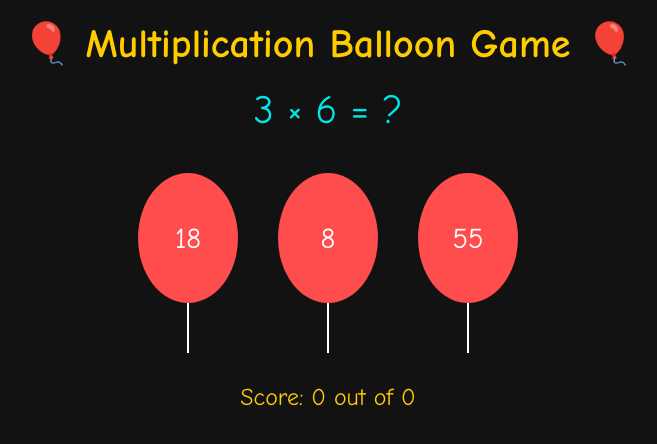
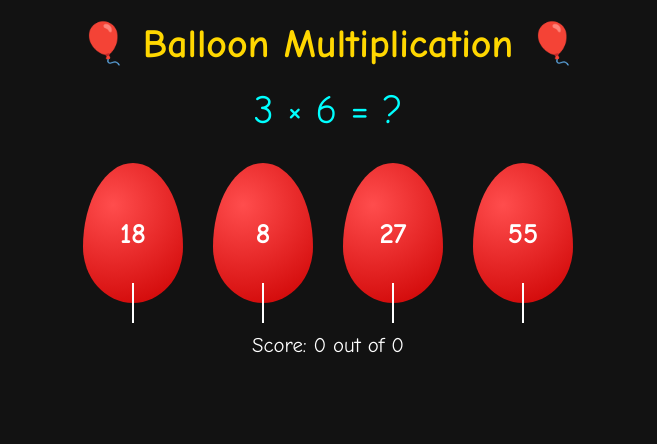
Before and after one commit to Expertmathtutoring/mutiplications, a plain HTML site: page index.html in a window 1280 px wide. Shown: the whole page, without its empty margins (312-969 px from the left). Drawn offline with Linux system fonts and the light colour scheme.

Commit message:
index.html

```diff
--- a/index.html
+++ b/index.html
@@ -5,85 +5,77 @@
 <title>Balloon Multiplication Game</title>
 <style>
   body {
-      background-color: #121212;
-      color: #f0f0f0;
-      font-family: 'Comic Sans MS', cursive, sans-serif;
+    background: #121212;
+    color: #fff;
+    font-family: 'Comic Sans MS', sans-serif;
     text-align: center;
     margin: 0;
     padding: 0;
   }
   h1 {
+    margin: 20px;
     font-size: 2.5em;
-      margin: 20px 0;
-      color: #ffcc00;
+    color: #FFD700;
   }
   #question {
     font-size: 2.5em;
-      margin: 20px 0;
-      color: #00e6e6;
+    margin: 20px;
+    color: #00FFFF;
   }
-    #balloons {
+  .balloon-container {
     display: flex;
     justify-content: center;
-      gap: 40px;
-      margin-top: 40px;
+    margin: 30px;
+    gap: 30px;
   }
   .balloon {
     width: 100px;
-      height: 130px;
-      border-radius: 50%;
-      background: #ff4d4d;
+    height: 140px;
+    background: radial-gradient(circle at 30% 30%, #ff4d4d, #cc0000);
+    border-radius: 50% 50% 50% 50% / 60% 60% 40% 40%;
+    position: relative;
+    cursor: pointer;
     display: flex;
     justify-content: center;
     align-items: center;
     font-size: 1.8em;
-      color: white;
-      cursor: pointer;
-      transition: transform 0.3s, background 0.3s;
-      position: relative;
+    font-weight: bold;
+    color: #fff;
+    transition: transform 0.2s, background 0.3s;
   }
   .balloon:hover {
     transform: scale(1.1);
   }
-    .string {
+  .balloon::after {
+    content: "";
+    position: absolute;
+    bottom: -20px;
     width: 2px;
-      height: 50px;
-      background: white;
-      position: absolute;
-      top: 130px;
+    height: 40px;
+    background: #fff;
+  }
+  .correct {
+    background: radial-gradient(circle at 30% 30%, #00cc66, #006633) !important;
+  }
+  .wrong {
+    background: radial-gradient(circle at 30% 30%, #ff3333, #990000) !important;
   }
   #feedback {
-      font-size: 1.8em;
-      margin-top: 20px;
-      height: 40px;
+    font-size: 1.5em;
+    margin: 20px;
   }
   #score {
-      margin-top: 20px;
-      font-size: 1.5em;
-      color: #ffcc00;
-    }
-    .correct {
-      background: #28a745 !important; /* green */
-    }
-    .wrong {
-      animation: shake 0.3s;
-      background: #555 !important;
-    }
-    @keyframes shake {
-      0% { transform: translateX(0); }
-      25% { transform: translateX(-5px); }
-      50% { transform: translateX(5px); }
-      75% { transform: translateX(-5px); }
-      100% { transform: translateX(0); }
+    font-size: 1.3em;
+    margin: 15px;
   }
 </style>
 </head>
 <body>
-  <h1>🎈 Multiplication Balloon Game 🎈</h1>
-  <div id="question"></div>
-  <div id="balloons"></div>
+  <h1>🎈 Balloon Multiplication 🎈</h1>
+  <div id="question">Loading...</div>
+  <div class="balloon-container" id="balloonContainer"></div>
   <div id="feedback"></div>
-  <div id="score"></div>
+  <div id="score">Score: 0 out of 0</div>
 
 <script>
 let score = 0;
@@ -91,55 +83,59 @@
 let correctAnswer = 0;
 
 function newQuestion() {
-      total++;
   const num1 = Math.floor(Math.random() * 9) + 1;
   const num2 = Math.floor(Math.random() * 9) + 1;
   correctAnswer = num1 * num2;
-      document.getElementById('question').textContent = `${num1} × ${num2} = ?`;
 
-      // Generate answer options
-      let answers = new Set([correctAnswer]);
-      while (answers.size < 3) {
-        answers.add(Math.floor(Math.random() * 81) + 1);
+  document.getElementById("question").textContent = `${num1} × ${num2} = ?`;
+
+  // Generate answers
+  let answers = [correctAnswer];
+  while (answers.length < 4) {
+    let wrong = Math.floor(Math.random() * 81) + 1;
+    if (!answers.includes(wrong)) {
+      answers.push(wrong);
     }
-      answers = Array.from(answers).sort(() => Math.random() - 0.5);
+  }
 
-      // Display balloons
-      const balloonDiv = document.getElementById('balloons');
-      balloonDiv.innerHTML = '';
+  // Shuffle answers
+  answers.sort(() => Math.random() - 0.5);
+
+  const container = document.getElementById("balloonContainer");
+  container.innerHTML = "";
+
   answers.forEach(ans => {
-        const balloon = document.createElement('div');
-        balloon.className = 'balloon';
+    const balloon = document.createElement("div");
+    balloon.className = "balloon";
     balloon.textContent = ans;
-        const string = document.createElement('div');
-        string.className = 'string';
-        balloon.appendChild(string);
-
     balloon.onclick = () => checkAnswer(balloon, ans);
-        balloonDiv.appendChild(balloon);
+    container.appendChild(balloon);
   });
 
-      document.getElementById('feedback').textContent = '';
-      updateScore();
+  document.getElementById("feedback").textContent = "";
 }
 
 function checkAnswer(balloon, ans) {
+  total++;
   if (ans === correctAnswer) {
-        balloon.classList.add('correct');
-        document.getElementById('feedback').textContent = "🎉 Great job! Correct!";
     score++;
-        setTimeout(newQuestion, 1000);
+    balloon.classList.add("correct");
+    document.getElementById("feedback").textContent = "🎉 Correct! Great job!";
   } else {
-        balloon.classList.add('wrong');
-        document.getElementById('feedback').textContent = "❌ Oops! Try again!";
+    balloon.classList.add("wrong");
+    document.getElementById("feedback").textContent = `❌ Oops! The answer was ${correctAnswer}`;
+    // highlight correct balloon
+    [...document.getElementsByClassName("balloon")].forEach(b => {
+      if (parseInt(b.textContent) === correctAnswer) {
+        b.classList.add("correct");
       }
-      updateScore();
+    });
+  }
+  document.getElementById("score").textContent = `Score: ${score} out of ${total}`;
+  setTimeout(newQuestion, 1500);
 }
 
-    function updateScore() {
-      document.getElementById('score').textContent = `Score: ${score} out of ${total-1}`;
-    }
-
+// Start game
 newQuestion();
 </script>
 </body>
```
Lines whose indentation alone changed are shown as unchanged.
